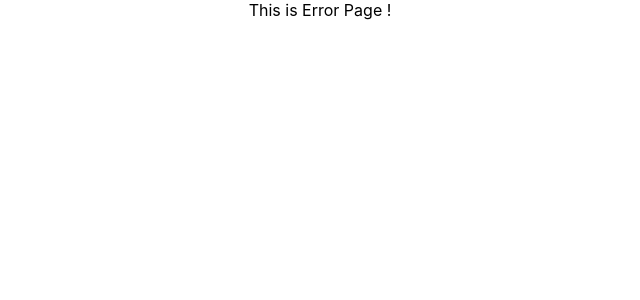
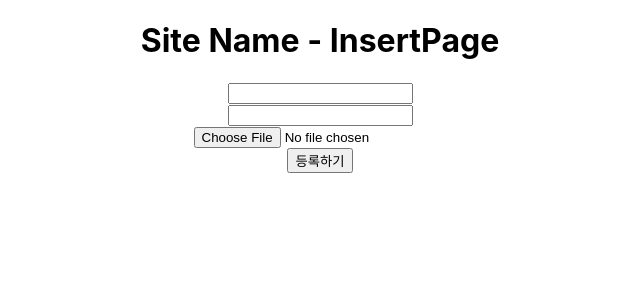
Before and after one commit to dragong-sm/DiaryPagination-Project, a React (Create React App) app in the folder Frontend/page-project/: page /insert in a window 1280 px wide. Shown: the top 300 px of the page, without its empty margins (320-960 px from the left). Built offline with nearby package versions, Linux system fonts and the light colour scheme; no server answers.

Commit message:
등록페이지 만들기

```diff
--- a/Frontend/page-project/src/App.js
+++ b/Frontend/page-project/src/App.js
@@ -8,6 +8,7 @@ import { useEffect, useState } from "react";
 import { getDiarys } from "./api/getDiarys";
 import axios from "axios";
 import EditPage from "./pages/EditPage";
+import InsertPage from "./pages/InsertPage";
 
 function App() {
   const [data, setData] = useState([]); // 불러온 data
@@ -48,6 +49,8 @@ function App() {
           path="content/:currentPage/:postNo/edit-post"
           element={<EditPage />}
         />
+        {/* 게시글 등록: InsertPage */}
+        <Route path="/insert" element={<InsertPage />} />
         {/* 에러 : ErrorPage */}
         <Route path="*" element={<ErrorPage />} />
       </Routes>
--- /dev/null
+++ b/Frontend/page-project/src/api/insertDiary.js
@@ -0,0 +1,6 @@
+import axios from "axios";
+import { useEffect, useState } from "react";
+
+export const insertDiary = async ({}) => {
+  const request = await axios.post("http://localhost:8080/diary/");
+};
--- a/Frontend/page-project/src/pages/HomePage.js
+++ b/Frontend/page-project/src/pages/HomePage.js
@@ -2,8 +2,10 @@
 
 // import styled from "styled-components";
 import React from "react";
+import { Link } from "react-router-dom";
 import Pagination from "../components/Pagination";
 import Posts from "../components/Posts";
+import InsertPage from "./InsertPage";
 
 /*
     1. 페이지당 출력 개수(10) postsPerPage
@@ -24,6 +26,9 @@ const HomePage = ({
       <h1>Site Name - HomePage</h1>
       {/* 게시글목록 : posts */}
       {/* posts */}
+      <Link to="/insert">
+        <button>등록하기</button>
+      </Link>
       <Posts
         data={data}
         currentPage={currentPage}
--- /dev/null
+++ b/Frontend/page-project/src/pages/InsertPage.js
@@ -0,0 +1,32 @@
+import React, { useEffect, useState } from "react";
+import { insertDiary } from "../api/insertDiary";
+
+function InsertPage() {
+  const [diary, setDiary] = useState([]);
+  useEffect(() => {
+    insertDiary({});
+  }, []);
+
+  return (
+    <div>
+      <h1>Site Name - InsertPage</h1>
+
+      <div>
+        {/* 제목 */}
+        <input type="text" name={diary.title}></input> <br />
+        {/* 내용 */}
+        <input type="text" name={diary.content}></input> <br />
+        {/* 파일첨부 */}
+        <form action="file-upload" method="post" encType="multipart/form-data">
+          <input type="file" />
+        </form>
+        {/* 등록 */}
+        <button type="submit" onClick={insertDiary}>
+          등록하기
+        </button>
+      </div>
+    </div>
+  );
+}
+
+export default InsertPage;
```
